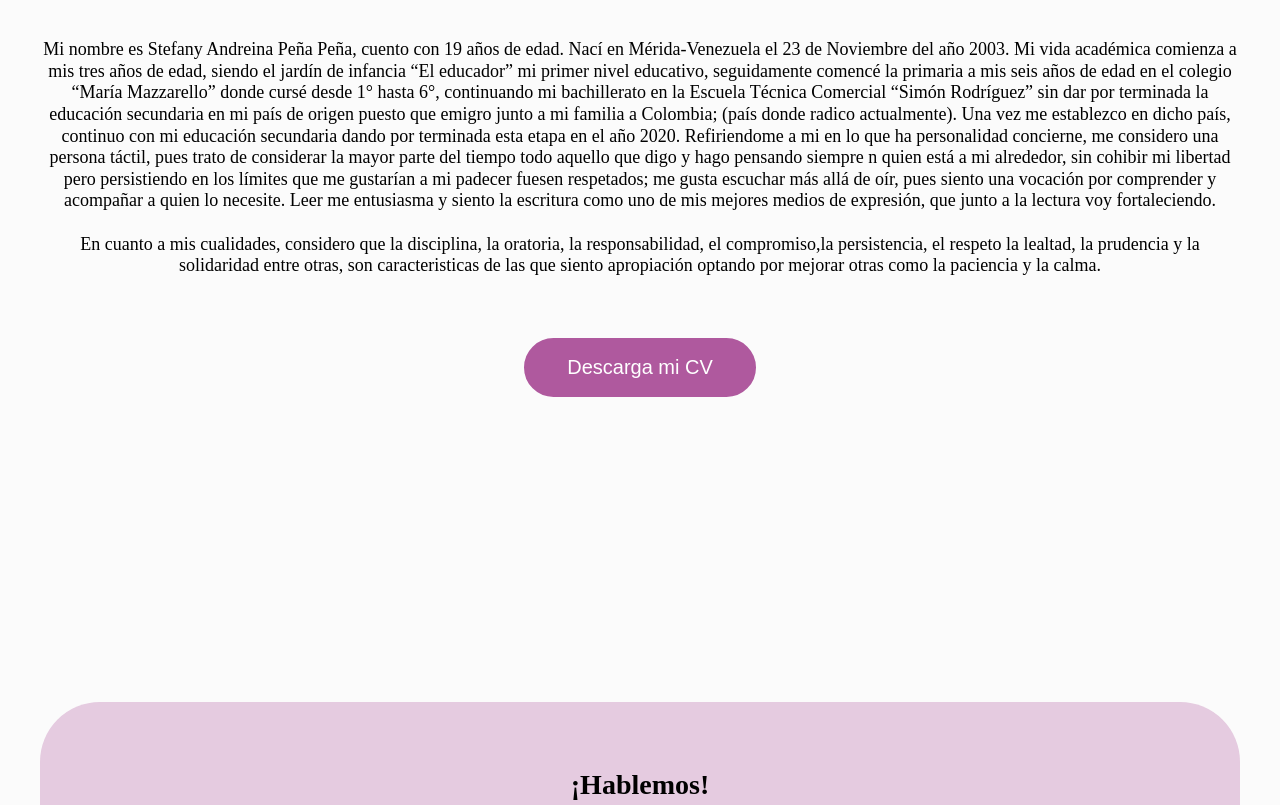
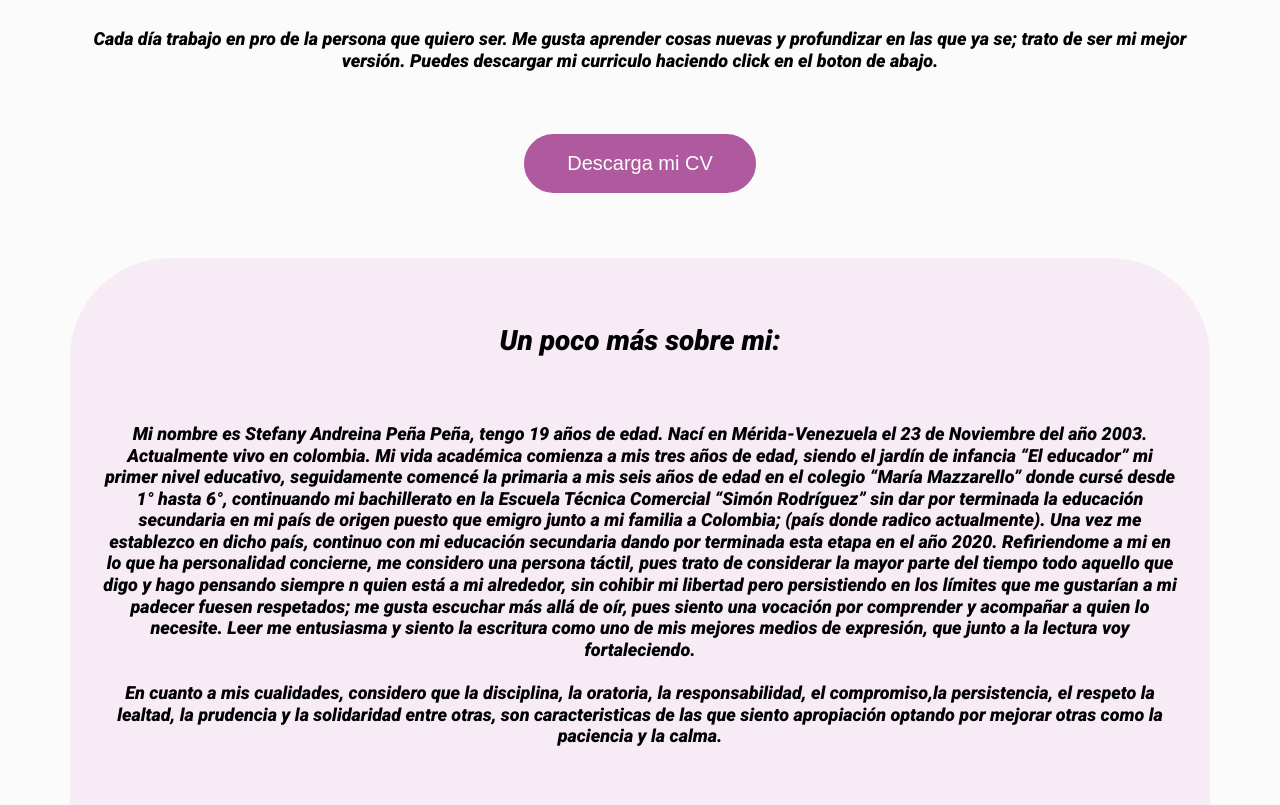
Before and after one commit to StefanyPP/mi-proyecto, a plain HTML site: page index.html in a window 1280 px wide. Shown: the part 840-1645 px from the top of the page. Drawn offline with Linux system fonts and the light colour scheme; a web font is replaced by a local one.

Commit message:
añadí secciones, ajusté margenes

```diff
--- a/index.html
+++ b/index.html
@@ -24,7 +24,6 @@
 
     <main>
         <section id="inicio">
-            <article>
                 <br>
                 <figure>
                 <img id="stefany" src="1678926556996.jpg" alt="STEFANY">
@@ -34,8 +33,26 @@
                 <h1> ¡Hola! Soy Stefany</h1>
                 <br>
                 <p class="soystefany">
-                  Mi nombre es Stefany Andreina Peña Peña, cuento con 19 años de edad. Nací en Mérida-Venezuela el 23 de Noviembre
-                  del año 2003. Mi vida académica comienza a mis tres años de edad, siendo el jardín de infancia “El educador” mi
+                  Cada día trabajo en pro de la persona que quiero ser. Me gusta aprender cosas nuevas y profundizar
+                  en las que ya se; trato de ser mi mejor versión. Puedes descargar mi curriculo haciendo click en
+                  el boton de abajo.
+                </p>
+                <br>
+                <br>
+                <button class="cv"><a  href="https://drive.google.com/file/d/1q_HNSeNt5QXbJECXe8uBCOz3qu2tZSWr/view?usp=sharing" target="_blank">Descarga mi CV</a></button>
+                <br>
+                <br>
+                <br>
+         <section id="sobremi">
+            <article>
+                <br>
+                <br>
+                <h2> Un poco más sobre mi:</h2>
+                <br>
+                <p>
+                  Mi nombre es Stefany Andreina Peña Peña, tengo 19 años de edad. Nací en Mérida-Venezuela el 23 de Noviembre
+                  del año 2003. Actualmente vivo en colombia.
+                  Mi vida académica comienza a mis tres años de edad, siendo el jardín de infancia “El educador” mi
                   primer nivel educativo, seguidamente comencé la primaria a mis seis años de edad en el colegio “María Mazzarello”
                   donde cursé desde 1° hasta 6°, continuando mi bachillerato en la Escuela Técnica Comercial “Simón Rodríguez” sin
                   dar por terminada la educación secundaria en mi país de origen puesto que emigro junto a mi familia a Colombia;
@@ -53,13 +70,6 @@
                   la lealtad, la prudencia y la solidaridad entre otras, son caracteristicas de las que siento apropiación optando por mejorar
                   otras como la paciencia y la calma.
                 </p>
-                <br>
-                <br>
-                <button class="cv"><a  href="ENLace" target="_blank">Descarga mi CV</a></button>
-                <br>
-                <br>
-                <br>
-                <br>
             </article>
         </section>
 
@@ -80,7 +90,7 @@
       <nav>
         <button id="iconogit"> <a href="ENLace" target="_blank"> </a><img id="cont" src= "github.png"> </a> </button>
         <button id="iconowp"> <a href="https://wa.me/3202233671" target="_blank" ><img id="cont" src= "depositphotos_426789600-stock-illustration-whatsapp-icon-doodle-hand-drawn.jpg"></a></i></button>
-        <button id="iconomail"> <a href="mailto:stefanyandreinapenapena@gmail.com?" target="_blank" ><img id="cont" src= "mail.png"> </a> </i></button>
+        <button id="iconomail"> <a href="mailto:stefanyandreinapenapena@gmail.com" target="_blank" ><img id="cont" src= "mail.png"> </a> </i></button>
       </nav>
       </section>
         <p id="nombre">
--- a/styles.css
+++ b/styles.css
@@ -1,3 +1,5 @@
+@import url('https://fonts.googleapis.com/css2?family=Roboto:ital,wght@1,900&family=Rubik+Pixels&display=swap');
+
 /* En este archivo escriban su CSS */
 
 /* Fonts */
@@ -54,20 +56,24 @@ main {
 *    pueden ser frustrantes, pero estas habilidades se van desarrollando con la experiencia, es como aprender
 *    un trabajo manual, hacer una artesanía, tocar un instrumento musical... la práctica es todo!
 */
-@import url('https://fonts.googleapis.com/css2? family= Roboto:ital,wght@1,900 & family= Rubik+Pixels & display=swap');
+
 
 body{
     background-color: #fbfbfb;
     font-size: 18px;
     line-height: 1.2;
     text-align: justify;
-    /*font-family:*/
+    font-family:'Roboto', sans-serif;
+
 
 }
 
 
 p{
-  /*espacio entre parrafos de 20px*/
+  margin-top: 20px;
+  margin-bottom: 20px;
+  margin-left: 30px;
+  margin-right: 30px;
 }
 
 h1{
@@ -109,17 +115,33 @@ h2{
     border-radius: 60px;
     text-align: center;
     margin-bottom: 20%;
+    margin-left: 20px;
+    margin-right: 20px;
+}
+
+#sobremi{
+    background-color:  rgba(236, 197, 233, 0.3);
+    border-radius: 100px;
+    margin-bottom: 20%;
+    margin-left: 20px;
+    margin-right: 20px;
+
 }
 
 #inicio{
     text-align: center;
     margin-bottom: 20%;
+    margin-left: 10px;
+    margin-right: 10px;
 }
 
 #logonombre{
     width: 100%;
+    border-radius: 100%;
     max-width: 350px;
-    margin right:5px;
+    margin-top: 20px;
+    margin-left: 20px;
+    margin right:10px;
 }
 
 #stefany{
@@ -175,29 +197,7 @@ section{
 }
 
 #cont{
-    width: 100%;
-    max-width: 300px;
+    width: 70%;
+    max-width: 200px;
+
 }
-.iconos{
-    justify-content: space-between;
-}
-
-
-
-/*#iconogit{
-    margin: 150px;
-}
-
-#iconowp{
-    margin:70px;
-}
-
-#iconomail{
-    margin:150px;
-}
-
-/*preguntas: como generar un enlace o una ruta para mi cv,
-como colocar el espacio entre parrafos de 20px sin que se me desface la pagina ,
-como colocar el alto del header sin que se me suba la imagen de presentación, y como dejar el header fijo.
-como generar el enlace de mi correo
-como trabajr desde la versión responsive sin afectar
```
